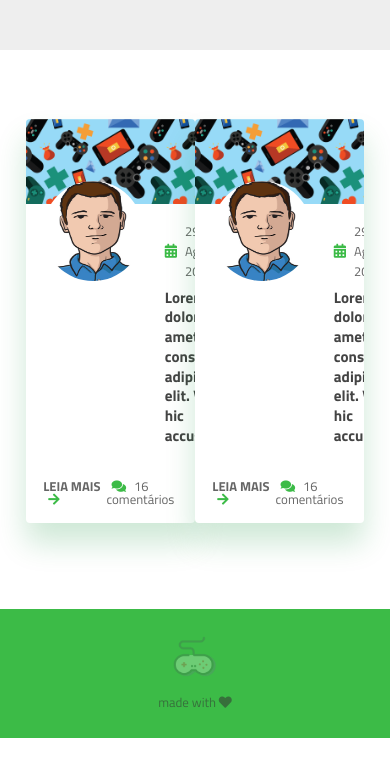
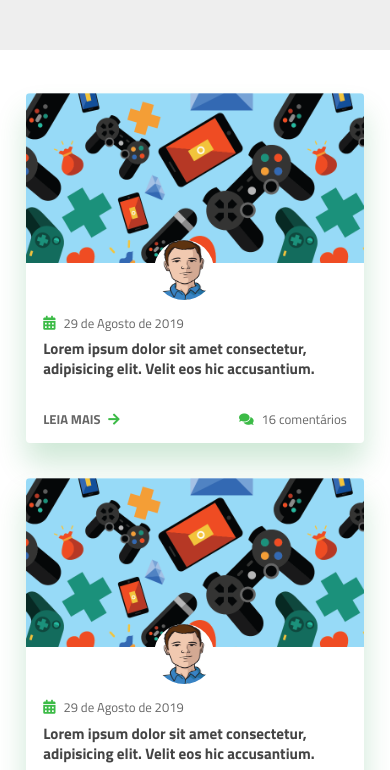
Before and after one commit to dyhalmeida/djcode-responsivo, a plain HTML site: page index.html in a window 390 px wide. Shown: the part 2294-3064 px from the top of the page. Before the commit the page ends 3032 px from the top, so only its background shows below. Drawn offline with Linux system fonts and the light colour scheme; a script that the page names is missing.

Commit message:
blog responsivo

```diff
--- a/style.css
+++ b/style.css
@@ -607,3 +607,49 @@ footer p {
   }
 
 }
+
+/* Blog */
+@media (max-width: 1240px) {
+
+  .blog {
+    padding: 5rem 0 7rem;
+  }
+
+  .blog-post {
+    width: calc(50% - 2rem);
+  }
+
+  .post-content .avatar {
+    width: 60px;
+    height: 60px;
+  }
+}
+
+@media (max-width: 720px) {
+
+  .blog .center {
+    flex-direction: column;
+    align-items: center;
+  }
+
+  .blog-post {
+    width: 100%;
+    max-width: 500px;
+  }
+
+  .blog-post + .blog-post {
+    margin-top: 4rem;
+  }
+
+  .post-content {
+    flex-direction: column;
+  }
+
+  .post-text {
+    margin-top: 1.5rem;
+  }
+
+  .post-content .avatar {
+    align-self: center;
+  }
+}
```
